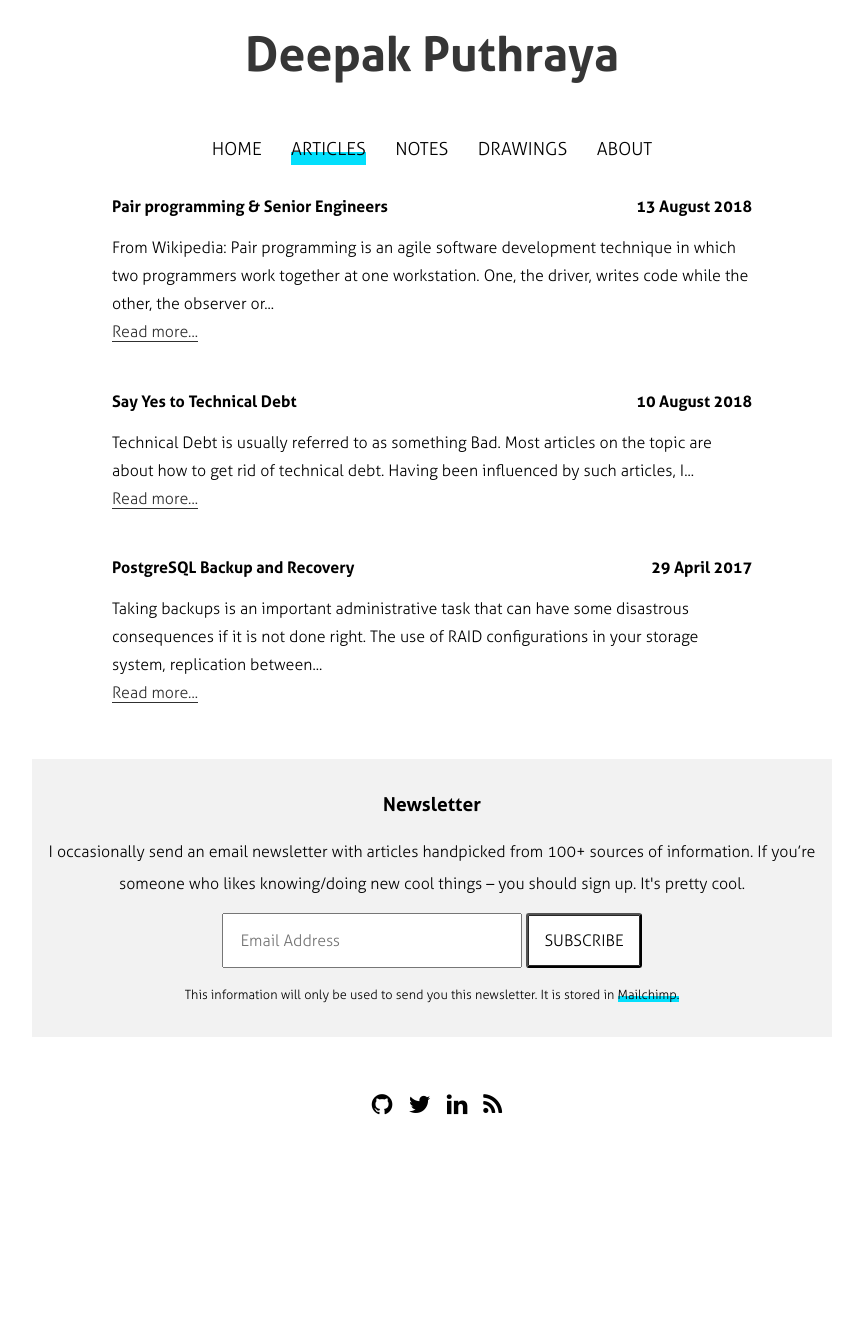
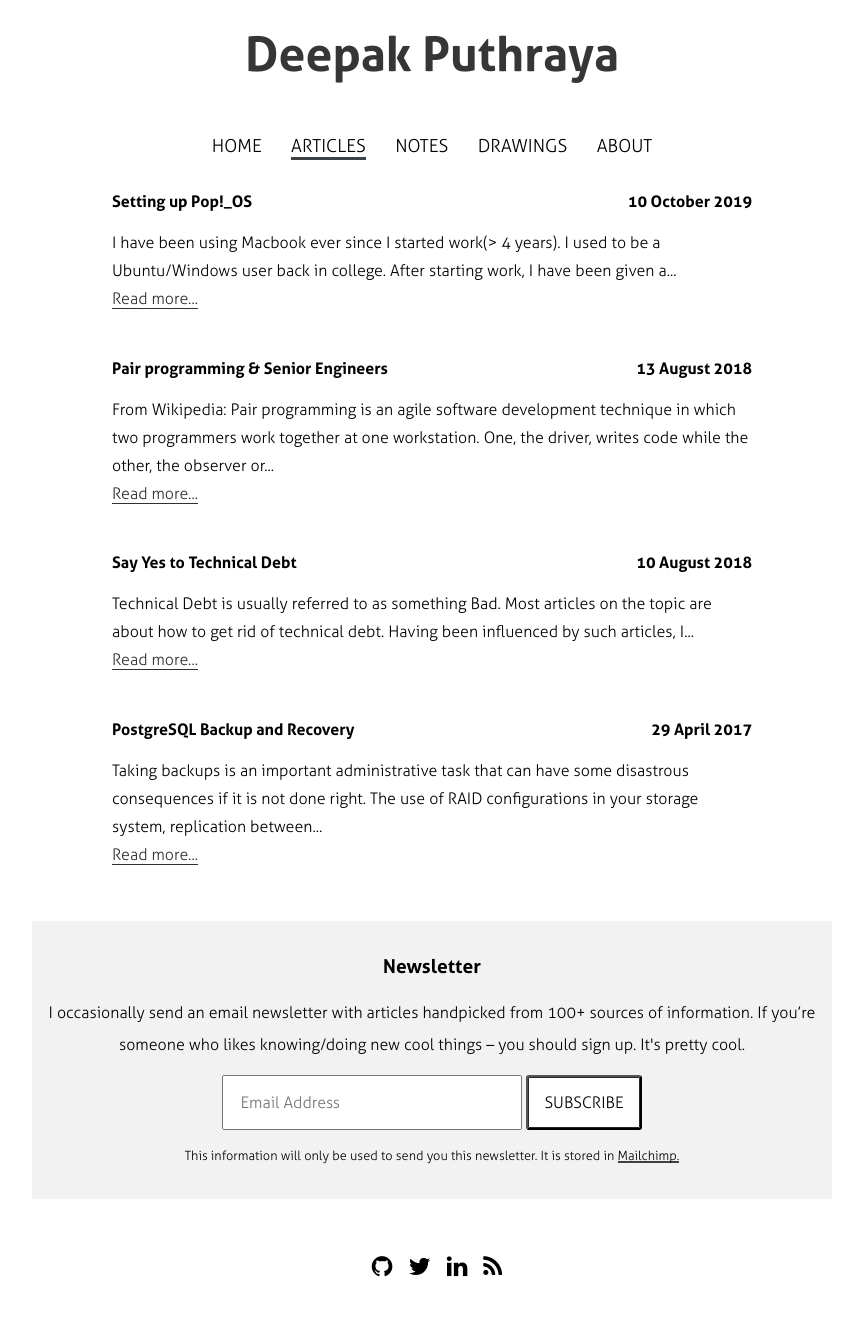
Before and after one commit to deepakputhraya/site, a Jekyll site: the page built from articles.md, in a window 1280 px wide. Shown: the whole page, without its empty margins (208-1071 px from the left). Built offline with Jekyll 4.4.1, drawn with Linux system fonts in a browser that asks for light colours; a script that is not in the unit is left out; comment, search, counter and statistics services are not loaded; before the commit the page ends 1173 px from its top, so only the background shows below that; some of the changed lines change nothing that is shown.

Commit message:
Post: Setup Pop!_OS on Thinkpad (#23)

````diff
--- /dev/null
+++ b/_posts/2019-10-10-popos-thinkpad-x1-extreme.markdown
@@ -0,0 +1,163 @@
+---
+layout: post
+title:  "Setting up Pop!_OS"
+subtitle: "Setting up Pop!_OS on Lenovo X1 Xtreme Gen 2"
+date: 2019-10-10 22:13:21
+categories: [linux, Pop!_OS]
+---
+
+I have been using Macbook ever since I started work(> 4 years). I used to be a Ubuntu/Windows user back in college. After starting work, I have been given a Macbook to work on and have not owned a personal computer/laptop since. I really love Macbook's hardware - the touchpad and keyboard are excellent. But due to recent developments at work, wanting to game a bit and the current Macbooks being just horrible got me wanting to switch to a Linux/Windows dual boot. Hence I decided to buy a Laptop for myself that was performant and tweakable in terms of hardware. I did a bit of research and landed on the Thinkpad X1 Extreme Gen 2.
+
+<figure>
+    <img src="/assets/images/thinkpad.jpg" alt="" />
+    <figcaption>Thinkpad X1 Extreme Gen 2</figcaption>
+</figure>
+
+### System configuration:
+```
+CPU: Intel i7-9750H (12) @ 4.500GHz
+GPU: Intel UHD Graphics 630
+GPU: NVIDIA NVIDIA Corporation Device 1f91
+Memory: 16GiB
+Disk: 1TB SSD
+```
+
+The system can be upgraded to 64GB of RAM & I can add a secondary hard disk.
+
+<figure>
+    <img src="/assets/images/thinkpad-popos-neofetch.png" alt="" />
+    <figcaption>Pop!_OS with gnome terminal</figcaption>
+</figure>
+
+## Why Pop!_OS?
+I have previously used Ubuntu and Ubuntu-based distros in college, and we used Ubuntu servers predominantly at work as well. I have had a fair share of mishaps with messing with Linux OS back in college. I have accidentally deleted/formatted partitions, messed around with Grub resulting in failures to boot up and having to use Grub rescue or Ubuntu recovery quite a few times. And it would take me quite a lot of time to fix firmware and driver related issues as they were not well supported. So, when hunting for a new distro for the Thinkpad, I wanted to make sure that I chose one that had -
+- Good support in the community
+- Most things worked out of the box
+- Positive posts by people on Reddit and other forums using the OS on the laptop.
+
+When I was deciding on the distro to go for I was looking for a stable Linux Distro. The ones that I narrowed down were -
+- Manjaro
+- Pop!_OS
+
+I decided on Pop!_OS because it is based out of Ubuntu which I am more familiar with compared to Arch Linux. And since I would be using Linux now and not Mac I did not want to have too many obstacles to deal with daily, at least till I got comfortable with my new setup. I would definitely love to explore Manjaro in the future as it seems to be quite popular in the community.
+I went with Gnome for Desktop environment because of its popularity. I will be trying out Xfce sometime in the future. Check out [this Youtube channel](https://www.youtube.com/user/linuxscoop/videos) to get a good sneak peeks at various Distros.
+
+<figure>
+    <img src="/assets/images/thinkpad-popos-desktop.png" alt="" />
+    <figcaption>Pop!_OS with pop-slim-dark theme & Sierra Negra window manager theme</figcaption>
+</figure>
+
+### Note
+Things are not all perfect with Pop!_OS. There are a lot of things that do not work and some need to be fixed post installation. Note worthy ones are -
+- Wifi does not work after installation on Pop!_OS. Updating the kernel and installing the latest firmware fixes the issue.
+- Switching to Intel Graphics increases battery life, but external displays are not detected.
+- Fingerprint reader does not work.
+
+## Setting Up Pop!_OS
+I will not go into much detail about setting up Pop!_OS from scratch there are great [Youtube videos](https://www.youtube.com/watch?v=vGrCFmWg3oY), and Pop!_OS has excellent [documentation](https://pop.system76.com/docs/dual-booting-windows/) on [how to do that](https://pop.system76.com/docs/install-pop-os/). I will cover things that took me a while to figure out post-installation.
+
+After you choose to reboot there is a chance that it is booting into Windows instead of Pop!_OS. If that is the case, you most likely not [disabled secure boot](https://tothepoles.wordpress.com/2017/11/16/lenovo-t470p-ubuntu-16-04-install-notes/).
+
+At this point, you should have booted into Pop!_OS. You will have to connect a phone for USB tethering to get access to the internet as Wifi is most likely not working. Let us update and upgrade the system before we begin to fix the WIFI issue.
+
+```
+sudo apt-get update;  sudo apt-get upgrade
+```
+### Fixing the Wifi
+To fix the Wifi problem, we need to update the kernel from 5.0.X to a higher version(I installed 5.3.2) and install a newer version of the firmware.
+
+To get current Kernel version
+```
+uname -r
+```
+
+To upgrade to a newer version of the kernel we need to download the kernel files. You will find the [list of kernels here](https://kernel.ubuntu.com/~kernel-ppa/mainline/)(I installed [5.3.2](https://kernel.ubuntu.com/~kernel-ppa/mainline/v5.3.2/)). We need four files from section amd64. Download the files that do not have low-latency in their name.
+
+Then from the terminal run -
+```
+sudo dpkg -i linux-*.deb
+sudo reboot
+```
+
+Once the reboot completes, ensure that you are running the kernel that you installed.
+```
+uname -r
+```
+
+We need to download and install the firmware. Get the firmware from [here](http://mirrors.edge.kernel.org/ubuntu/pool/main/l/linux-firmware/). I got [linux-firmware_1.182_all.deb](http://mirrors.edge.kernel.org/ubuntu/pool/main/l/linux-firmware/linux-firmware_1.182_all.deb)
+```
+sudo dpkg -i linux-firmware_1.182_all.deb
+sudo modprobe -r iwlwifi
+sudo modprobe iwlwifi
+```
+This should have the Wifi running.
+
+### Fixing Dual boot
+Depending on how you installed Pop!_OS you may have the boot menu working correctly. Post my installation the boot menu from which you could choose the OS to choose to did not appear. After investigating, I found that Pop!_OS uses systemd-boot as boot loader instead of Grub. For the menu to show up, we need to change the [config file](https://www.reddit.com/r/pop_os/comments/8l203q/dual_boot/).
+
+edit `/boot/efi/loader/loader.conf file` and add a line
+```
+timeout  5
+```
+
+When we restart, we should see the Pop!_OS boot menu.
+Windows not showing up in the boot menu
+I was seeing the boot menu, but I was not seeing an option to boot into Windows. After a bit of tinkering, I found the cause to be that I had multiple EFI partitions.
+```
+fdisk -l
+```
+I had two EFI paritions one for windows and one for Linux.
+```
+Device              Start        End    Sectors   Size Type
+/dev/nvme0n1p1       2048     534527     532480   260M EFI System
+/dev/nvme0n1p2     534528     567295      32768    16M Microsoft reserved
+/dev/nvme0n1p3     567296  783702015  783134720 373.4G Microsoft basic data
+/dev/nvme0n1p4 1998360576 2000408575    2048000  1000M Windows recovery environment
+/dev/nvme0n1p5  783702016 1979265020 1195563005 570.1G Linux filesystem
+/dev/nvme0n1p6 1979265024 1996240892   16975869   8.1G Linux swap
+/dev/nvme0n1p7 1996240896 1998360572    2119677     1G EFI System
+```
+The safe solution here is to copy the contents from Window's EFI partition into Linux EFI. Guides - [Link1](https://pop-planet.info/forums/threads/copy-the-microsoft-bootloader-into-pops-efi-beginners-guide.357/) [Link2](https://www.reddit.com/r/pop_os/comments/c63t38/dual_booting_two_esps/)
+
+**The basic gist is -**
+```
+#create a mount point
+sudo mkdir /windows
+sudo mount /dev/nvme0n1p1 /windows
+#copy the content from windows boot menu
+sudo cp -r /windows/EFI/Microsoft/ /boot/efi/EFI/
+```
+
+If you restart, you should be able to see Windows as an option in the boot menu.
+
+<figure>
+    <img src="/assets/images/thinkpad-popos-apps.png" alt="" />
+    <figcaption>Pop!_OS with Tela Icons</figcaption>
+</figure>
+
+## References and Important Links
+It took me a long time to get my setup working and I made a lot of mistakes. Checkout the below links for more information if you are stuck with your setup or to explore more Pop!_OS
+
+### Installing Linux
+1. Ask Ubuntu Thread - [Installing Linux on Thinkpad](https://askubuntu.com/questions/1162725/install-19-04-on-thinkpad-x1-extreme-gen-2)
+2. Arch Linux Wiki - [Lenovo_ThinkPad_X1_Extreme_(Gen_2)](https://wiki.archlinux.org/index.php/Lenovo_ThinkPad_X1_Extreme_(Gen_2))
+3. Reddit Post - [Installing Pop OS](https://www.reddit.com/r/thinkpad/comments/criq20/x1_extreme_gen_2_pop_os_i3_install/)
+
+### Links to help with Wifi installation
+- Ask Ubuntu - [Missing Firmware](https://askubuntu.com/questions/832524/possible-missing-frmware-lib-firmware-i915/832528])
+- Ask Ubuntu - [Missing Firmware](https://askubuntu.com/questions/811453/w-possible-missing-firmware-for-module-i915-bpo-when-updating-initramfs)
+- [List of bin files](https://git.kernel.org/pub/scm/linux/kernel/git/firmware/linux-firmware.git/tree/i915) to download from in case of missing message
+- Ask Ubuntu - [Handling installation of Firmware](https://askubuntu.com/questions/735981/unclaimed-network-install-error-127-2-and-execvp-blacklist-sh-permission-deni)
+- Instructions to fix Wifi as mentioned on a [Reddit Post](https://wireless.wiki.kernel.org/en/users/drivers/iwlwifi/core_release)
+
+### Upgrading Linux Kernel
+- [Upgrading Kernel on Ubuntu](https://www.itsmearunchandel.co.in/linux/ubuntu/upgrade-kernel-version-in-ubuntu.html)
+- [Upgrading Kernel on Ubuntu/Linux Mint](http://ubuntuhandbook.org/index.php/2019/07/install-linux-kernel-5-2-ubuntu-linux-mint/)
+
+### Other
+1. [Youtube channel](https://www.youtube.com/user/linuxscoop/videos) with awesome videos of various distros.
+2. [Warning Message](https://www.reddit.com/r/pop_os/comments/botzga/psa_do_not_remove_cryptsetupinitramfs/)
+3. [Reddit /unixporn](https://www.reddit.com/r/unixporn/)
+4. [Reddit /pop_os](https://www.reddit.com/r/pop_os/)
+5. [Reddit /gnome](https://www.reddit.com/r/gnome/)
+6. [Reddit /thinkpad](https://www.reddit.com/r/thinkpad/)
--- a/_sass/_default.scss
+++ b/_sass/_default.scss
@@ -2,7 +2,8 @@ $background-color: #fff;
 $font-family-regular: 'Aller Regular', sans-serif;
 $font-family-bold: 'Aller Bolder', sans-serif;
 $html-background-color: #132120;
-$link-highlight-background: -webkit-linear-gradient(top, transparent 0%, transparent 60%, #03dffc 60%, #03dffc 100%);
+$highlight-color: #3c4245;
+$link-highlight-background: -webkit-linear-gradient(top, transparent 0%, transparent 90%, $highlight-color 90%, $highlight-color 100%);
 $cloudy: #000;
 $iron: #000;
 
@@ -36,6 +37,10 @@ img + em {
   margin: auto;
   padding-top: 15px;
   padding-bottom: 15px;
+}
+
+code {
+  font-size: 0.85em;
 }
 
 h1, h2, h3, p, li {
@@ -73,7 +78,6 @@ ul {
 
 li {
   font-size: 1em;
-  line-height: 32px;
   margin-left: 20px;
   margin-right: 20px;
 }
@@ -148,6 +152,17 @@ blockquote {
     &::after {
       content: "";
     }
+  }
+}
+
+figure {
+  margin: 0;
+  img {
+    margin-bottom: 5px;
+  }
+  figcaption {
+    text-align: center;
+    font-size: 0.9em;
   }
 }
 
@@ -538,3 +553,7 @@ note-title {
     }
   }
 }
+
+.hljs {
+  font-size: 0.85em;
+}
````
Also changed, not shown: assets/images/thinkpad-popos-desktop.png (added), assets/images/thinkpad-popos-neofetch.png (added), assets/images/thinkpad.jpg (added), 1 other file.
